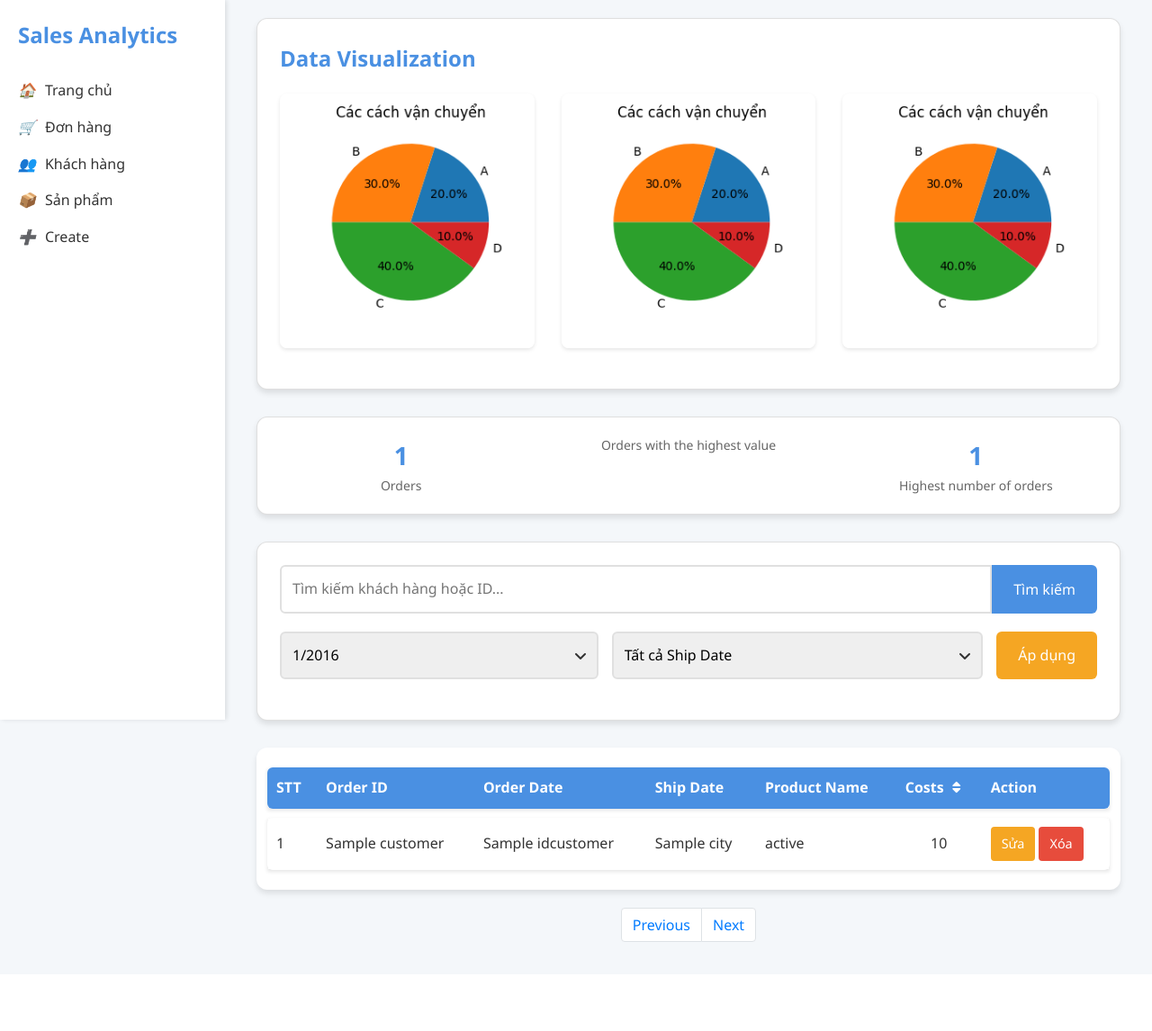
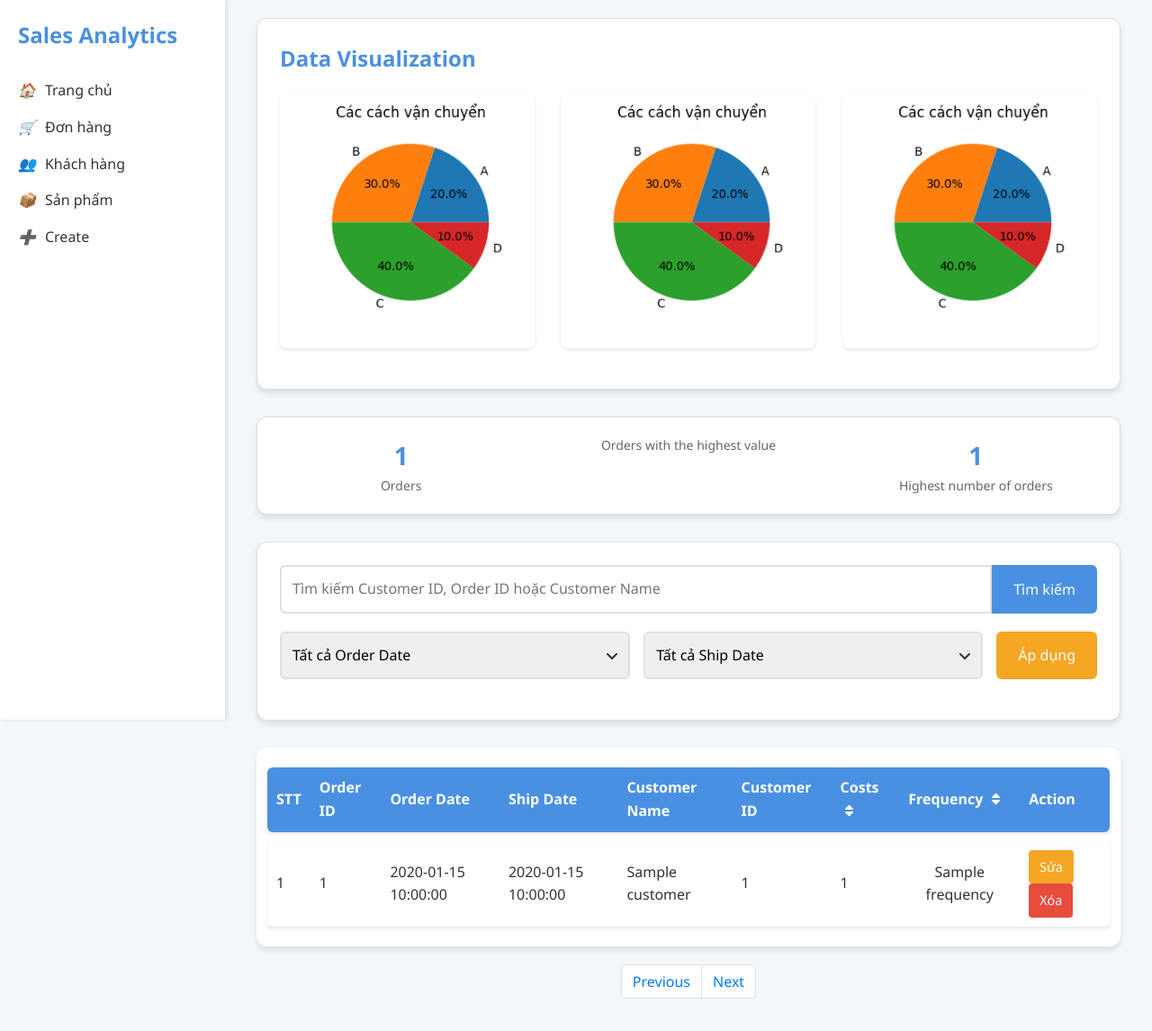
Before and after one commit to Thach45/Superstore-Sales, a Flask app: template templates/order.html in a window 1280 px wide. Shown: the whole page at 90% size. Before the commit the page ends 1047 px from the top, so only its background shows below. Run offline with Flask 3, Linux system fonts and the light colour scheme; the template is opened without the code that fills it: most values are stand-ins (such as "Sample title", 1, 10 or a date in 2020); some libraries are stand-ins or nearby versions.

Commit message:
fix sort

```diff
--- a/blueprint/order/product_controller.py
+++ b/blueprint/order/product_controller.py
@@ -4,7 +4,7 @@ from helper.infoTopCustomer import countUser, countUserPurchases, userMax
 
 def index():
     mongo = current_app.config['MONGO']
-    collection = mongo.db.products  # Sử dụng cú pháp dấu chấm để truy cập collection
+    collection = mongo.db.orders  # Sử dụng cú pháp dấu chấm để truy cập collection
     page = int(request.args.get('page', 1))
     limit = 20
     skip = (page - 1) * limit
--- a/static/js/order.js
+++ b/static/js/order.js
@@ -1,5 +1,6 @@
 formSearch = document.querySelector('.form-Search');
-let sortElement = document.querySelector('.btn-sortCost'); // Giả sử phần tử sort có class là 'sort-element'
+let sortTotalcost = document.querySelector('.btn-sortCost');
+let sortFre = document.querySelector('.btn-sortFre');// Giả sử phần tử sort có class là 'sort-element'
 let sortAscending = true; // Biến để theo dõi trạng thái hiện tại
 const filterShip = document.querySelector('.orderFilter');
 const filterOrder = document.querySelector('.shipFilter');
@@ -22,18 +23,32 @@ if (formSearch) {
     });
 }
 //chức năng sort
-if (sortElement) {
-    sortElement.addEventListener('click', function () {
-        if (sortElement) {
+if (sortTotalcost) {
+    sortTotalcost.addEventListener('click', function () {
+        if (sortTotalcost) {
             if (sortAscending) {
-                sortElement.name = 'asc'; // Thay đổi giá trị của thuộc tính name thành tăng dần
+                sortTotalcost.name = 'asc'; // Thay đổi giá trị của thuộc tính name thành tăng dần
                 sortAscending = false; // Chuyển trạng thái sang giảm dần
             } else {
-                sortElement.name = 'desc'; // Thay đổi giá trị của thuộc tính name thành giảm dần
+                sortTotalcost.name = 'desc'; // Thay đổi giá trị của thuộc tính name thành giảm dần
                 sortAscending = true; // Chuyển trạng thái sang tăng dần
             }
-            console.log(sortElement.name);
-            window.location.href = '/order/sort?sort=' + sortElement.name; // Chuyển hướng trang với tham số sort
+            window.location.href = '/order/sort?key=Totalcost&sort=' + sortTotalcost.name; // Chuyển hướng trang với tham số sort
+        }
+    });
+}
+if (sortFre) {
+    sortFre.addEventListener('click', function () {
+        if (sortFre) {
+            if (sortAscending) {
+                sortFre.name = 'asc'; // Thay đổi giá trị của thuộc tính name thành tăng dần
+                sortAscending = false; // Chuyển trạng thái sang giảm dần
+            } else {
+                sortFre.name = 'desc'; // Thay đổi giá trị của thuộc tính name thành giảm dần
+                sortAscending = true; // Chuyển trạng thái sang tăng dần
+            }
+            console.log(sortFre.name);
+            window.location.href = '/order/sort?key=Fre&sort=' + sortFre.name; // Chuyển hướng trang với tham số sort
         }
     });
 }
--- a/templates/layout.html
+++ b/templates/layout.html
@@ -15,7 +15,7 @@
     </div>
     <ul class="sidebar-menu">
       <li><a href="/home"><i>🏠</i> Trang chủ</a></li>
-      <li><a href="#"><i>🛒</i> Đơn hàng</a></li>
+      <li><a href="/order"><i>🛒</i> Đơn hàng</a></li>
       <li><a href="/customer"><i>👥</i> Khách hàng</a></li>
       <li><a href="/product"><i>📦</i> Sản phẩm</a></li>
       <li><a href="/create"><i>➕</i> Create</a></li>
--- a/templates/order.html
+++ b/templates/order.html
@@ -43,11 +43,12 @@
     <div class="card">
         <div class="card-body">
             <form class="form-Search" role="search">
-                <input class="search" type="search" placeholder="Tìm kiếm khách hàng hoặc ID..." aria-label="Search">
+                <input class="search" type="search" placeholder="Tìm kiếm Customer ID, Order ID hoặc Customer Name" aria-label="Search">
                 <button class="btn btn-outline-success" type="submit">Tìm kiếm</button>
             </form>
             <div class="filter">
                 <select class="orderFilter form-select" >
+                    <option value="">Tất cả Order Date</option>
                     {%for i in range(1,13)%}
                         <option value="{{i}}/2016">{{i}}/2016</option>
                     {%endfor%}
@@ -82,9 +83,15 @@
                 <th>Order ID</th>
                 <th>Order Date</th>
                 <th>Ship Date</th>
-                <th>Product Name</th>
+                <th>Customer Name</th>
+                <th>Customer ID</th>
                 <th>Costs
                     <span class="icon btn-sortCost">
+                        <i class="fas fa-sort" name="desc"></i>
+                    </span>
+                </th>
+                <th>Frequency
+                    <span class="icon btn-sortFre">
                         <i class="fas fa-sort" name="desc"></i>
                     </span>
                 </th>
@@ -92,19 +99,21 @@
             </tr>
         </thead>
         <tbody>
-            {% for customer in records %}
+            {% for order in records %}
                 <tr>
                     <td>{{ loop.index }}</td>
-                    <td>{{ customer.Name }}</td>
-                    <td>{{ customer.IDCustomer }}</td>
-                    <td>{{ customer.City }}</td>
-                    <td>{{ customer.State }}</td>
+                    <td>{{ order.OrderID }}</td>
+                    <td>{{ order.OrderDate }}</td>
+                    <td>{{ order.ShipDate }}</td>
+                    <td>{{ order.CustomerName }}</td>
+                    <td>{{ order.CustomerID }}</td>
+                    <td >{{ order.TotalCost }}</td>
                     <td style="
 
-                    text-align: center;">{{ customer.Quantity }}</td>
+                    text-align: center;">{{ order.Frequency }}</td>
                     <td>
-                        <a href="/edit/order/{{ customer._id }}" class="btn btn-warning btn-sm">Sửa</a>
-                        <form action="/order/delete/{{ customer._id }}" method="POST" style="display:inline;">
+                        <a href="/edit/order/{{ order._id }}" class="btn btn-warning btn-sm">Sửa</a>
+                        <form action="/order/delete/{{ order._id }}" method="POST" style="display:inline;">
                             <input type="hidden" name="_method" value="DELETE">
                             <button type="submit" class="btn btn-danger btn-sm">Xóa</button>
                         </form>
```
